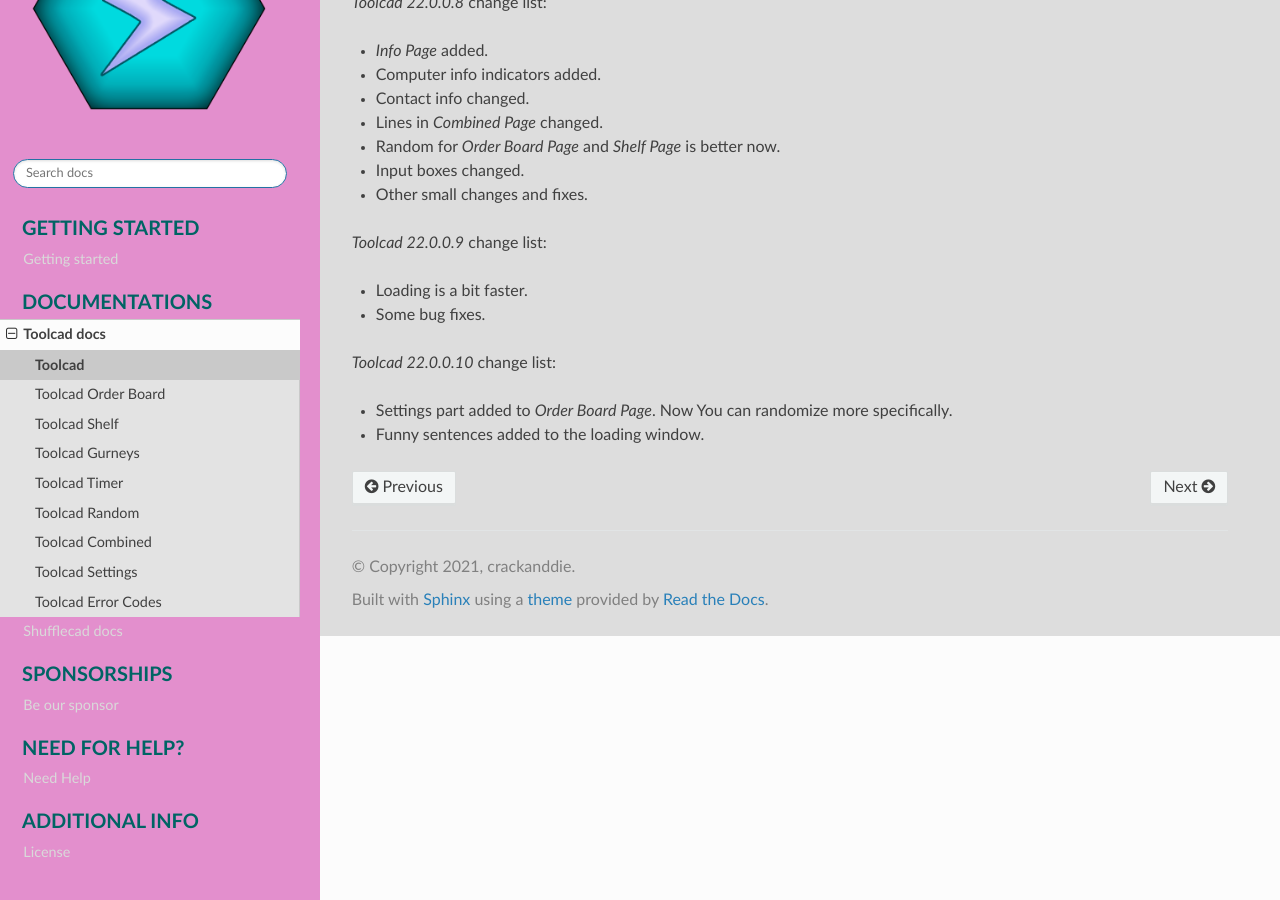
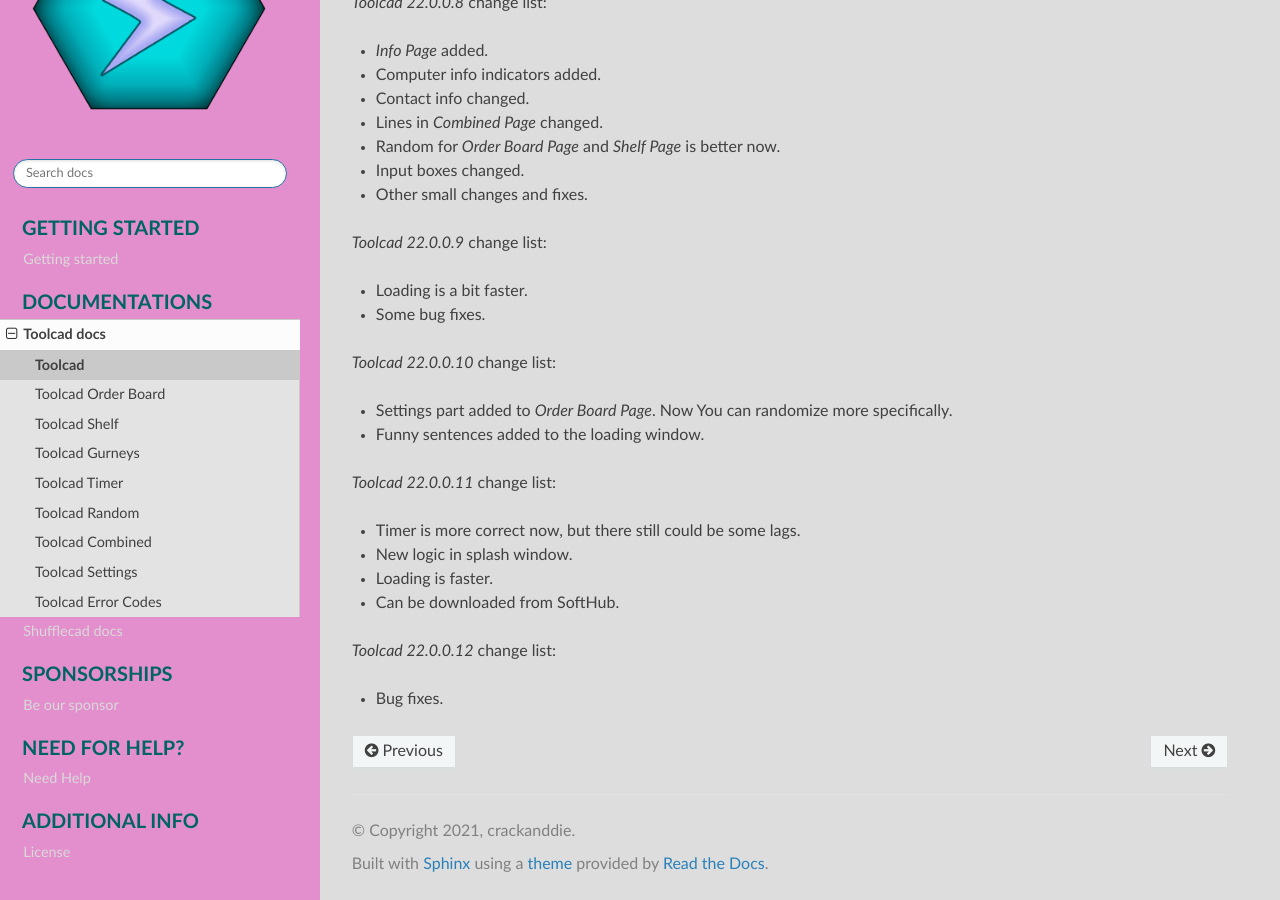
Before and after one commit to CADindustries/studicad-docs, a Sphinx documentation site: the page built from docs/source/docs/all_docs/Toolcad_docs/Toolcad_about/index.rst, in a window 1280 px wide and 900 px high, scrolled down 889 px. Built offline with Sphinx 7.4.7 and the Read the Docs theme 2.0.0, drawn with Linux system fonts in a browser that asks for light colours.

Commit message:
22 0 0 12

```diff
--- a/docs/source/docs/all_docs/Toolcad_docs/Toolcad_about/index.rst
+++ b/docs/source/docs/all_docs/Toolcad_docs/Toolcad_about/index.rst
@@ -50,3 +50,14 @@
 
 - Settings part added to *Order Board Page*. Now You can randomize more specifically.
 - Funny sentences added to the loading window.
+
+*Toolcad 22.0.0.11* change list:
+
+- Timer is more correct now, but there still could be some lags.
+- New logic in splash window.
+- Loading is faster.
+- Can be downloaded from SoftHub.
+
+*Toolcad 22.0.0.12* change list:
+
+- Bug fixes.
```
